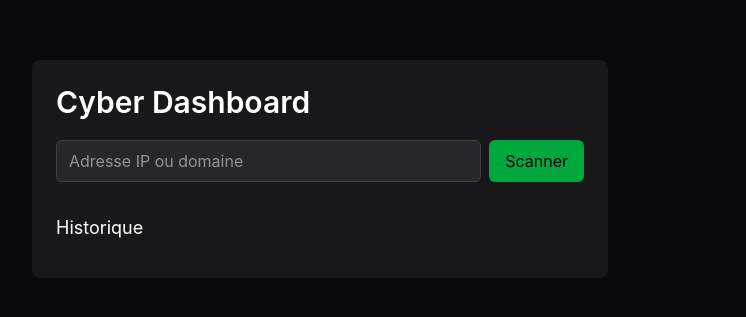
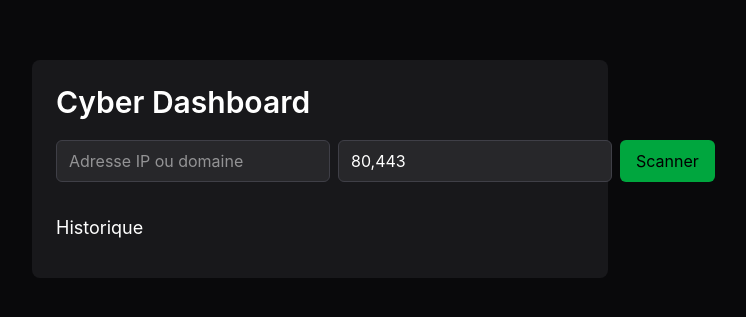
Before and after one commit to mcharbi00/cyber-dashboard, a React app in the folder frontend/: page / in a window 1280 px wide. Shown: the part 231-548 px from the top of the page, without its empty margins (320-1066 px from the left). Built offline with nearby package versions, Linux system fonts and the light colour scheme; the HTML template or start-up script is replaced by a standard one.

Commit message:
ajout du scan de ports personnalisé et amélioration de la validation backend

```diff
--- a/frontend/src/App.jsx
+++ b/frontend/src/App.jsx
@@ -10,6 +10,7 @@ function App() {
   const [loading, setLoading] = useState(false);
   const [error, setError] = useState("");
   const [history, setHistory]= useState([]);
+  const [portsInput, setPortsInput] = useState("80,443");
 
   useEffect(() => {
     fetch("http://127.0.0.1:8000/")
@@ -24,7 +25,7 @@ function App() {
       setError("");
       setScanResult(null);
 
-      const data = await scanTarget(ip);
+      const data = await scanTarget(ip,portsInput);
 
       if (data.detail) {
         setError(data.detail);
@@ -69,6 +70,8 @@ function App() {
           setIp={setIp}
           scanIP={scanIP}
           loading={loading}
+          portsInput={portsInput}
+          setPortsInput={setPortsInput}
         />
 
         {loading && (
--- a/frontend/src/components/ScanForm.jsx
+++ b/frontend/src/components/ScanForm.jsx
@@ -1,4 +1,11 @@
-function ScanForm({ ip, setIp, scanIP, loading}) {
+function ScanForm({
+    ip,
+    setIp,
+    scanIP,
+    loading,
+    portsInput,
+    setPortsInput
+  }) {
 
     return (
       <div className="flex gap-2">
@@ -10,7 +17,13 @@ function ScanForm({ ip, setIp, scanIP, loading}) {
           onChange={(e) => setIp(e.target.value)}
           className="flex-1 bg-zinc-800 border border-zinc-700 rounded-md px-3 py-2 outline-none"
         />
-
+        <input
+        type="text"
+        placeholder="Ports ex: 80,443,22"
+        value={portsInput}
+        onChange={(e) => setPortsInput(e.target.value)}
+        className="flex-1 bg-zinc-800 border border-zinc-700 rounded-md px-3 py-2 outline-none"
+        />
         <button
           onClick={scanIP}
           disabled={loading}
--- a/frontend/src/services/api.js
+++ b/frontend/src/services/api.js
@@ -1,11 +1,14 @@
-export async function scanTarget(ip) {
+export async function scanTarget(ip, portsInput) {
 
     const response = await fetch("http://127.0.0.1:8000/scan", {
       method: "POST",
       headers: {
         "Content-Type": "application/json",
       },
-      body: JSON.stringify({ ip }),
+      body: JSON.stringify({
+        ip,
+        ports: portsInput
+      }),
     });
 
     return response.json();
```
Also changed, not shown: 1 other file (tests, documents, lock files or other folders).
